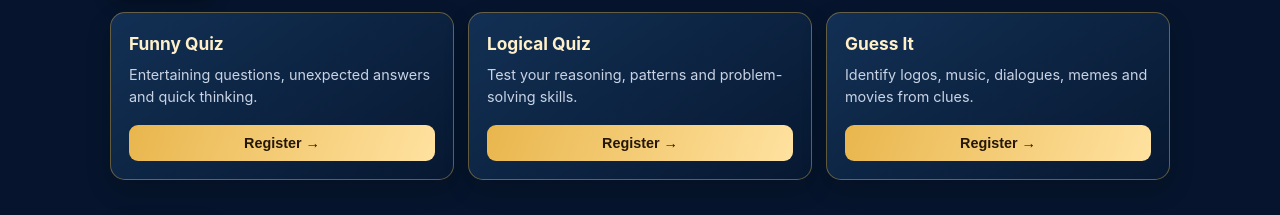
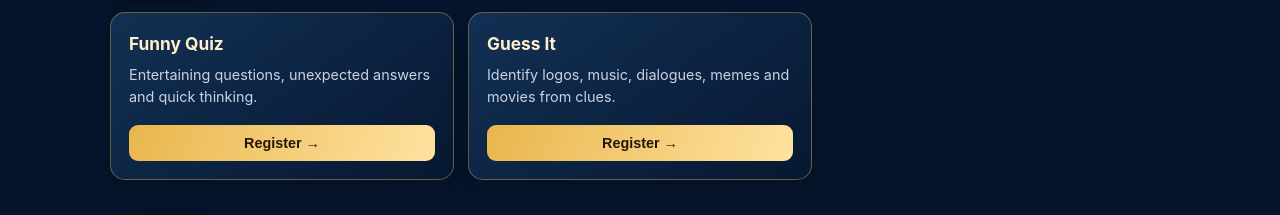
Before and after one commit to vamshikrishna7892-cell/Rayotsava, a plain HTML site: page index.html in a window 1280 px wide. Shown: the part 1443-1658 px from the top of the page. Drawn offline with Linux system fonts and the light colour scheme.

Commit message:
Remove Logical Quiz section from index.html

```diff
--- a/index.html
+++ b/index.html
@@ -230,7 +230,7 @@ Vaddarahatti, Gangavathi – 583235</small></div>
     <div class="cathead"><div class="ico"><img src="2.png" alt="Quiz and Brain Games"></div><div><h3>Quiz & Brain Games</h3><p>Test your knowledge, logic and observation</p></div></div>
     <div class="cards">
       <article class="card"><h4>Funny Quiz</h4><p>Entertaining questions, unexpected answers and quick thinking.</p><button class="reg" data-event="Funny Quiz">Register →</button></article>
-      <article class="card"><h4>Logical Quiz</h4><p>Test your reasoning, patterns and problem-solving skills.</p><button class="reg" data-event="Logical Quiz">Register →</button></article>
+
       <article class="card"><h4>Guess It</h4><p>Identify logos, music, dialogues, memes and movies from clues.</p><button class="reg" data-event="Guess It">Register →</button></article>
     </div>
   </section>
@@ -295,7 +295,7 @@ Vaddarahatti, Gangavathi – 583235</small></div>
   or replace the src values with full image URLs.
 */
 const registrationLinks={
-  "Ludo":"https://docs.google.com/forms/d/e/1FAIpQLSeXBhUdFvEODXSAnz-80WBiKutvHgPdH6tw6nlGQmrscouDmA/viewform?usp=header","Free Fire":"","PUBG Mobile":"","Funny Quiz":"","Logical Quiz":"","Guess It":"",
+  "Ludo":"https://docs.google.com/forms/d/e/1FAIpQLSeXBhUdFvEODXSAnz-80WBiKutvHgPdH6tw6nlGQmrscouDmA/viewform?usp=header","Free Fire":"","PUBG Mobile":"","Funny Quiz":"","Guess It":"",
   "Pencil Sketch":"","Face Painting":"","Rangoli":"","Colour Painting":"","Mehendi":"",
   "Hairstyling":"","Fireless Cooking":"","Makeup":"","Solo Dance":"","Group Dance":"",
   "Solo Singing":"","Group Singing":"","Box Cricket":"","Volleyball":"","Throwball":"","Tug of War":""
```
